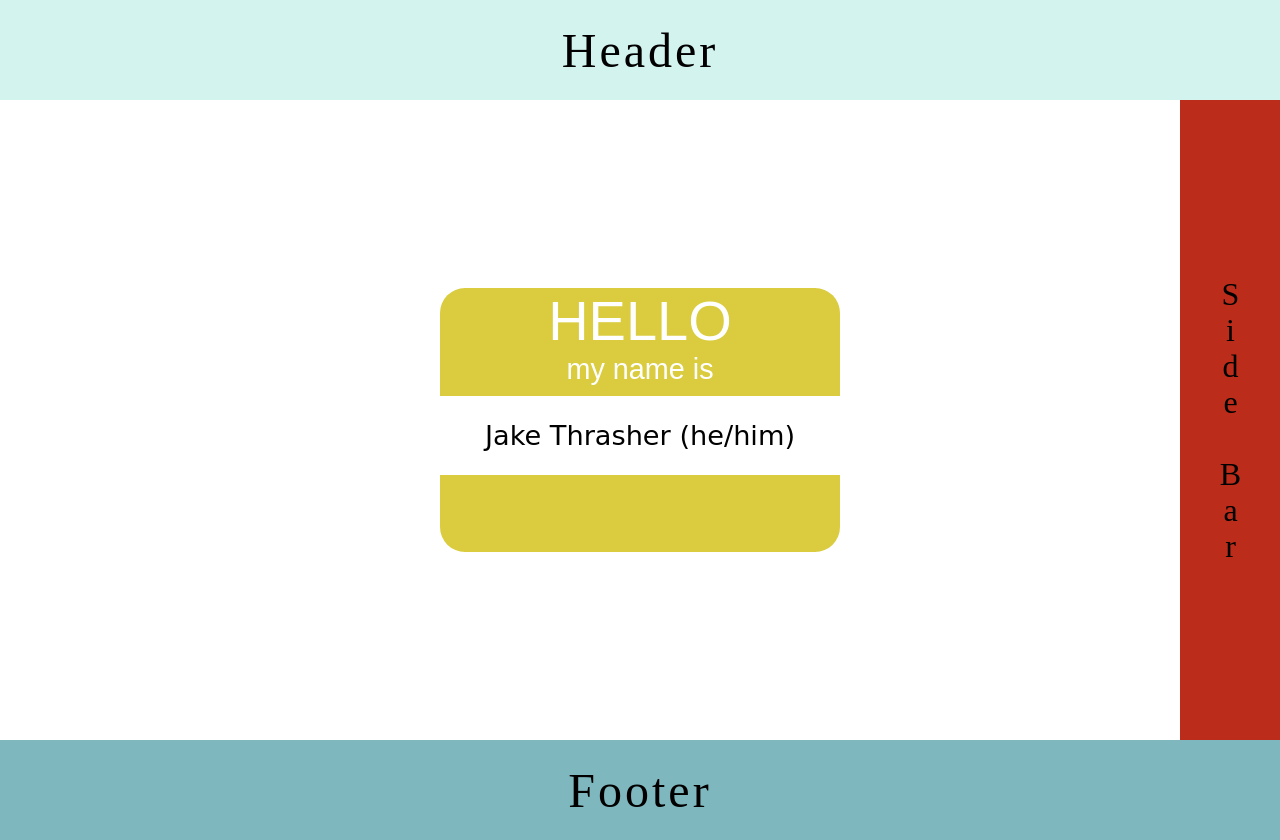
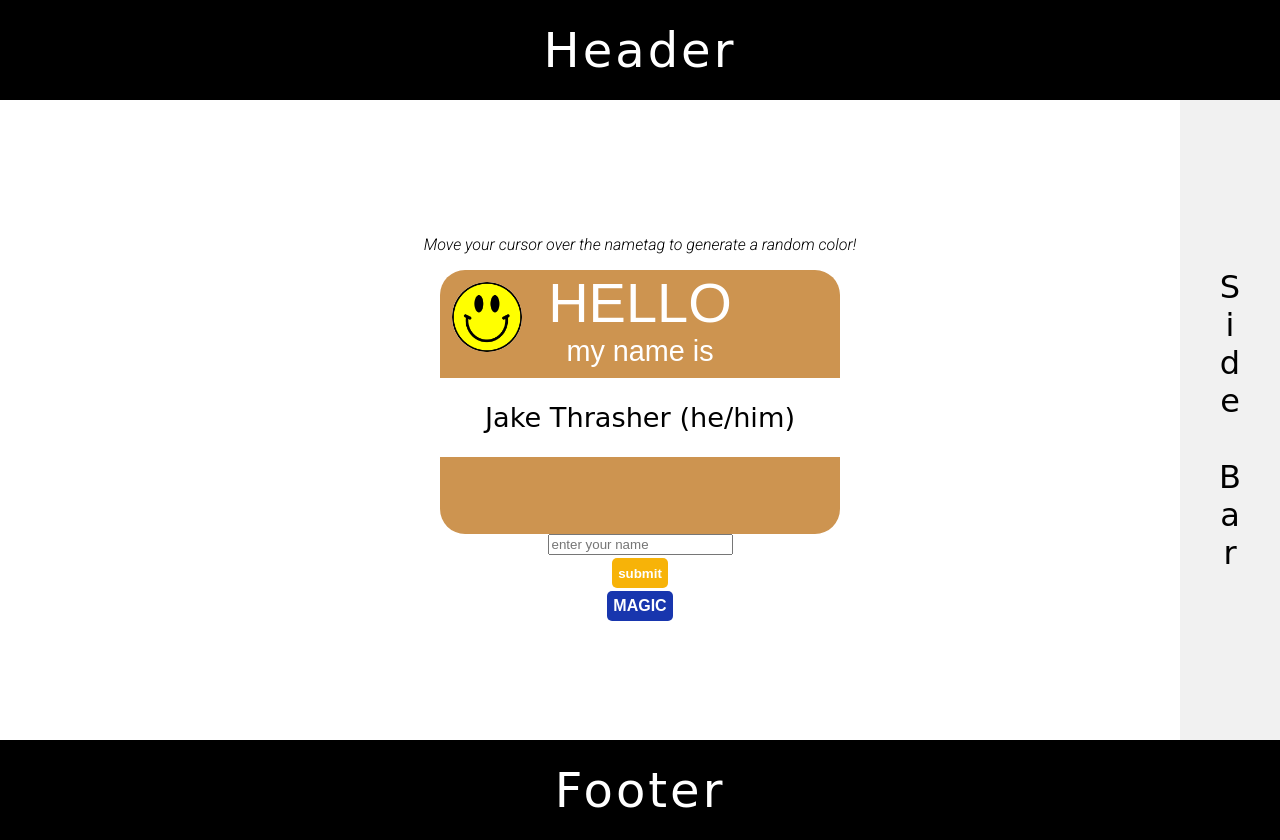
Before and after one commit to jakethrasher/nametag-lab-02a, a plain HTML site: page index.html in a window 1280 px wide. Drawn offline with Linux system fonts and the light colour scheme; a web font is replaced by a local one.

Commit message:
add js and additional styling

```diff
--- /dev/null
+++ b/app.js
@@ -0,0 +1,31 @@
+const nameInput = document.getElementById('name-input');
+const nameDisplay = document.getElementById('name');
+const submitButton = document.getElementById('button');
+const nameTagBody = document.getElementById('nametag');
+
+const smile=document.getElementById('smile');
+const smileButton=document.getElementById('turn-smile');
+
+submitButton.addEventListener('click',()=>{
+    nameDisplay.innerHTML=nameInput.value;
+    nameInput.value='';
+});
+
+
+//handle rotation of smiley
+smile.classList="smile";
+smileButton.addEventListener('click', ()=>{
+    smile.classList="spin";
+
+});
+
+//Random color generator
+function colorValue() {
+    return Math.floor(Math.random() * 256);
+  }
+  function colorChange(){
+    let randomColor = 'rgb(' + colorValue() + ',' + colorValue() + ',' + colorValue() + ')';
+    nameTagBody.style.backgroundColor=randomColor;
+  };
+
+  nameTagBody.addEventListener('mouseover', colorChange);
--- a/index.html
+++ b/index.html
@@ -9,21 +9,27 @@
 <body>
     <header>Header</header>
     <main>
-        <div class="nametag-body">
+        <p class="instructions">Move your cursor over the nametag to generate a random color!</p class="instructions">
+        <div id="nametag" class="nametag-body">
             <section class="text-area">
+                <img id="smile" class="smile spin" src="smiley.png">
                 <p class="hello">HELLO</p>
                 <p class="my-name-is">my name is</p>
             </section>
 
             <div class="name-display">
-                <p>Jake Thrasher (he/him)</p>
+                <p id="name">Jake Thrasher (he/him)</p>
             </div>
         </div>
-        <aside >
+        <input id="name-input" type="text" placeholder="enter your name">
+        <button id="button" class="button">submit</button>
+        <button id="turn-smile" class="magic-button">MAGIC</button>
+        <aside>
             <p class="side-bar">Side Bar</p>
         </aside>
     </main>
 
  <footer>Footer</footer>
+ <script src="app.js"></script>
 </body>
 </html>
--- a/style.css
+++ b/style.css
@@ -1,4 +1,6 @@
 @import url('https://fonts.googleapis.com/css2?family=Shadows+Into+Light+Two&display=swap');
+@import url('https://fonts.googleapis.com/css2?family=Roboto:ital,wght@1,300&display=swap');
+@import url('https://fonts.googleapis.com/css2?family=Pirata+One&family=Roboto:ital,wght@1,300&display=swap');
 *{
     box-sizing: border-box;
 }
@@ -8,11 +10,13 @@ html, body{
     padding: 0;
 }
 header{
+    font-family: 'Pirata One', cursive;
+    color: white;
     display: flex;
     align-items: center;
     justify-content: center;
     letter-spacing: 3px;
-    background-color:#d3f3ee;
+    background-color: black;
     height: 100px;
     font-size: 3rem;
 }
@@ -21,13 +25,18 @@ main{
     display: flex;
     justify-content: center;
     align-items: center;
+    flex-direction: column;
 
 }
 .nametag-body{
-    background-color: #DACC3E ;
+    position: relative;
+    background-color: #cd9450 ;
     width: 400px;
     height: 264px;
     border-radius: 25px;
+}
+.instructions{
+    font-family: 'Roboto', sans-serif;
 }
 .text-area{
     text-align: center;
@@ -38,6 +47,35 @@ main{
     font-family: sans-serif;
     margin: 0;
 }
+.smile {
+    height: 70px;
+    width: 70px;
+    border-radius: 100%;
+    position:absolute;
+    left: 0px;
+    margin:12px;
+
+    /* transform: rotate(-20deg); */
+}
+.spin{
+    animation: rotation 5s infinite linear;
+    height: 70px;
+    width: 70px;
+    border-radius: 100%;
+    position:absolute;
+    left: 0px;
+    margin:12px;
+}
+
+@keyframes rotation {
+    from {
+        transform: rotate(0deg);
+    }
+    to {
+        transform: rotate(359deg);
+    }
+}
+
 .my-name-is{
     font-size: 1.8rem;
     color: white;
@@ -55,19 +93,48 @@ main{
     font-size: 1.7rem;
     margin-top: 10px;
 }
+.button{
+    margin: 3px;
+    color:white;
+    background-color:rgb(247, 179, 8);
+    border: none;
+    border-radius: 5px;
+    height: 30px;
+    font-weight: bold;
+    font-family: sans-serif;
+    cursor: pointer;
+}
+.magic-button{
+    border:none;
+    border-radius: 5px;
+    height:30px;
+    font-size: 1rem;
+    color: white;
+    background-color: rgb(24, 54, 174);
+    font-family: sans-serif;
+    font-weight: bold;
+    cursor: pointer;
 
-footer{
+}
+
+
+footer {
+    font-family: 'Pirata One', cursive;
     height: 100px;
-    background-color: #7fb7be;
+    background-color:black;
     display: flex;
     align-items: center;
     justify-content: center;
     letter-spacing: 3px;
     font-size: 3rem;
+    color: white;
 }
+
 aside{
+    font-family: 'Pirata One', cursive;
     height: 80%;
-    background-color: #bc2c1a;
+    background-color:#f1f1f1;
+    color:black;
     position: absolute;
     right: 0px;
     width: 100px;
```
Also changed, not shown: smiley.png (added).
